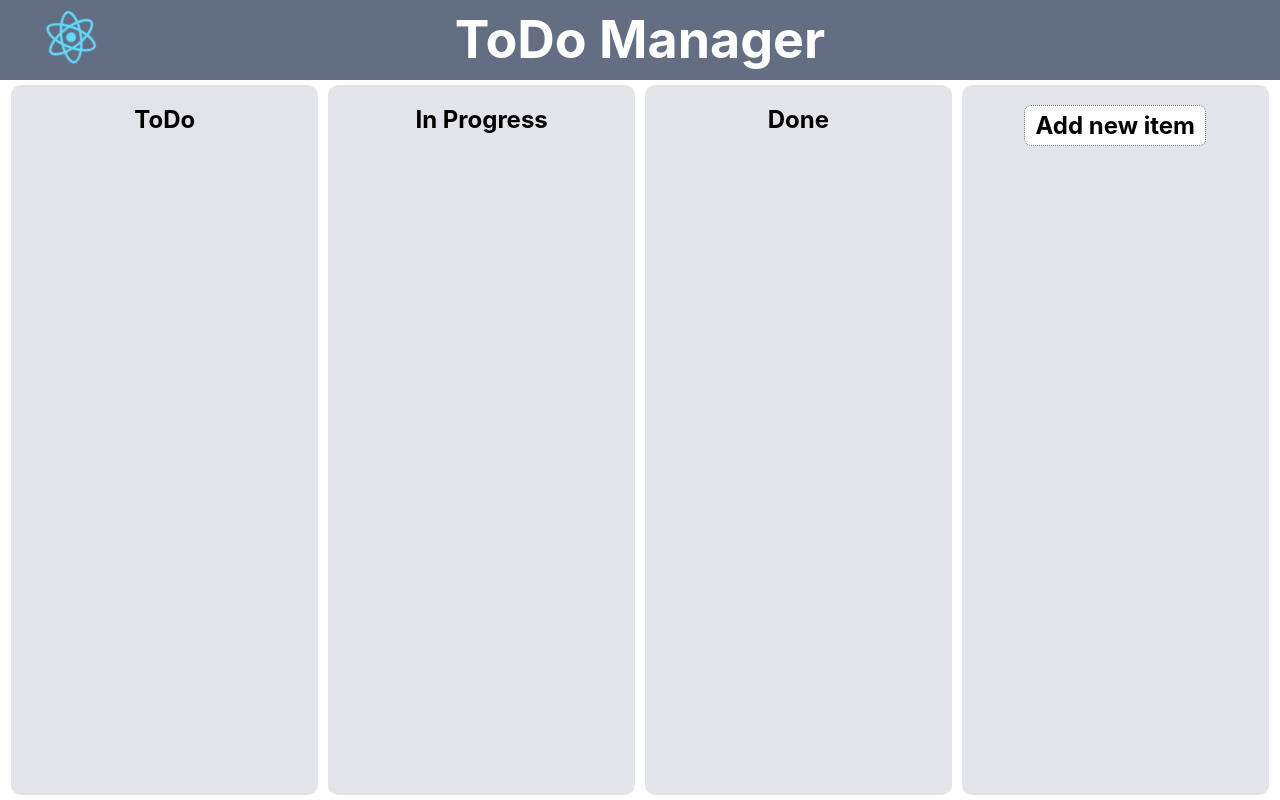
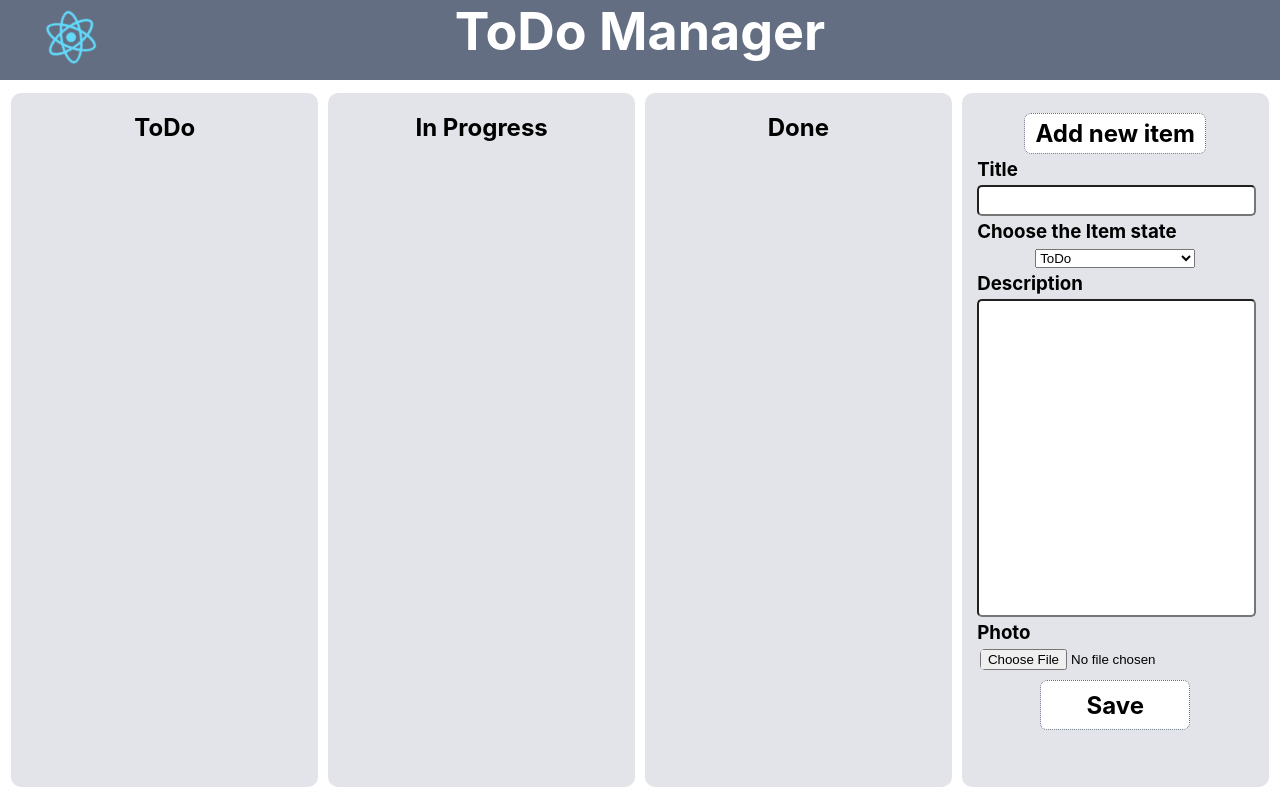
Before and after one commit to VictoriaTheBrave/to-do, a React (Create React App) app: page / in a window 1280 px wide. Both pictures are taken after a click on the button "Add new item". Built offline with nearby package versions, Linux system fonts and the light colour scheme.

Commit message:
feat: add card editor

```diff
--- a/package.json
+++ b/package.json
@@ -3,6 +3,7 @@
   "version": "0.1.0",
   "private": true,
   "dependencies": {
+    "prop-types": "^15.7.2",
     "react": "^16.8.3",
     "react-dom": "^16.8.3",
     "react-scripts": "2.1.5"
--- a/src/App.css
+++ b/src/App.css
@@ -22,8 +22,9 @@
 }
 
 .App-header h1 {
-  margin-block-start: 0.5rem;
-  margin-block-end: 0.5rem;
+  margin-block-start: 0;
+  margin-block-end: 0.5vh;
+  font-size: 6.5vh;
 }
 
 @keyframes App-logo-spin {
@@ -39,19 +40,29 @@
   display: grid;
   grid-template-columns: repeat(4, 1fr);
   width: 99vw;
-  height: 90vh;
-  margin: 0 auto;
+  height: 88vh;
+  margin: 1vh auto;
 }
 
 .App .body div {
   margin: 5px;
   border-radius: 10px;
   background: #e2e4e9;
+  overflow-y: auto;
+  overflow-x: hidden;
+}
+
+.App .body div>div {
+  display: flex;
+  flex-direction: column;
+  justify-content: center;
+  align-content: flex-start;
 }
 
 .App .body button {
+  max-width: 200px;
   margin-block-start: 0.83em;
-  margin-block-end: 0.83em;
+  margin-block-end: 0;
   border: 1px dotted  #646e82;
   padding: 5px 10px;
   border-radius: 7px;
--- a/src/App.jsx
+++ b/src/App.jsx
@@ -1,13 +1,23 @@
 import React, { Component } from 'react';
 import logo from './logo.svg';
 import './App.css';
+import EditCard from './components/EditCard';
 
 class App extends Component {
-  state = {
-    user: null,
+  constructor() {
+    super();
+    this.state = {
+      editing: false,
+    };
+    this.toggleEditing = this.toggleEditing.bind(this);
+  }
+
+  toggleEditing() {
+    this.setState(prevState => ({ editing: !prevState.editing }));
   }
 
   render() {
+    const { editing } = this.state;
     return (
       <div className="App">
         <header className="App-header">
@@ -17,15 +27,19 @@ class App extends Component {
         <section className="body">
           <div className="todo">
             <h2>ToDo</h2>
+            <div id="todo" />
           </div>
-          <div>
+          <div className="inprogress">
             <h2>In Progress</h2>
+            <div id="inprogress" />
           </div>
-          <div>
+          <div className="done">
             <h2>Done</h2>
+            <div id="done" />
           </div>
-          <div className="todo">
-            <button type="button">Add new item</button>
+          <div className="edit-container">
+            <button type="button" onClick={this.toggleEditing.bind(this)}>Add new item</button>
+            {editing ? <EditCard closeCardEditing={this.toggleEditing} /> : null}
           </div>
         </section>
       </div>
--- /dev/null
+++ b/src/components/EditCard.css
@@ -0,0 +1,52 @@
+.edit-card {
+  position: relative;
+  width: 90%;
+  height: 90%;
+  margin: 0 auto;
+}
+
+.edit-card > * {
+  position: relative;
+}
+
+.edit-card h3 {
+  margin-block-start: 0.25rem;
+  margin-block-end: 0.25rem;
+  text-align: left;
+}
+
+.edit-card input {
+  width: 98%;
+  border-radius: 5px;
+}
+
+.edit-card select {
+  width: 58%;
+  margin: 0;
+}
+
+.edit-card #title {
+  height: 25px;
+}
+
+.edit-card #description {
+  height: 50%;
+}
+
+.edit-card #photo {
+  height: 50px;
+}
+
+.edit-card .submit {
+  max-width: 150px;
+  height: 50px;
+  margin: 10px auto;
+  border: 1px dotted  #646e82;
+  padding: 5px 10px;
+  border-radius: 7px;
+  font-family: -apple-system, BlinkMacSystemFont, "Segoe UI", "Roboto", "Oxygen", "Ubuntu",
+    "Cantarell", "Fira Sans", "Droid Sans", "Helvetica Neue", sans-serif;
+  font-size: 1.5em;
+  font-weight: bold;
+  background: white;
+}
--- /dev/null
+++ b/src/components/EditCard.jsx
@@ -0,0 +1,57 @@
+import React, { Component } from 'react';
+import PropTypes from 'prop-types';
+import './EditCard.css';
+
+export default class EditCard extends Component {
+  constructor(props) {
+    super(props);
+    this.props = props;
+    this.state = { title: '', description: '', photo: '' };
+    this.handleChange = this.handleChange.bind(this);
+    this.handleSubmit = this.handleSubmit.bind(this);
+  }
+
+  handleChange(event) {
+    const { id } = event.target;
+    this.setState({ [id]: event.target.value });
+  }
+
+  handleSubmit(event) {
+    event.preventDefault();
+    const { closeCardEditing } = this.props;
+    closeCardEditing();
+  }
+
+  render() {
+    const { title, description, photo } = this.state;
+    return (
+      <form onSubmit={this.handleSubmit} className="edit-card">
+        <label htmlFor="title">
+          <h3>Title</h3>
+          <input type="text" id="title" value={title} onChange={this.handleChange} />
+        </label>
+        <label htmlFor="progress">
+          <h3>Choose the Item state</h3>
+          <select id="progress">
+            <option value="todo">ToDo</option>
+            <option value="inprogress">In progress</option>
+            <option value="done">Done</option>
+          </select>
+        </label>
+        <label htmlFor="title">
+          <h3>Description</h3>
+          <input type="text" id="description" value={description} onChange={this.handleChange} />
+        </label>
+        <label htmlFor="photo">
+          <h3>Photo</h3>
+          <input type="file" value={photo} onChange={this.handleChange} />
+        </label>
+        <input type="submit" value="Save" className="submit" />
+      </form>
+    );
+  }
+}
+
+EditCard.propTypes = {
+  closeCardEditing: PropTypes.func.isRequired,
+};
```
Also changed, not shown: 2 other files (tests, documents, lock files or other folders).
